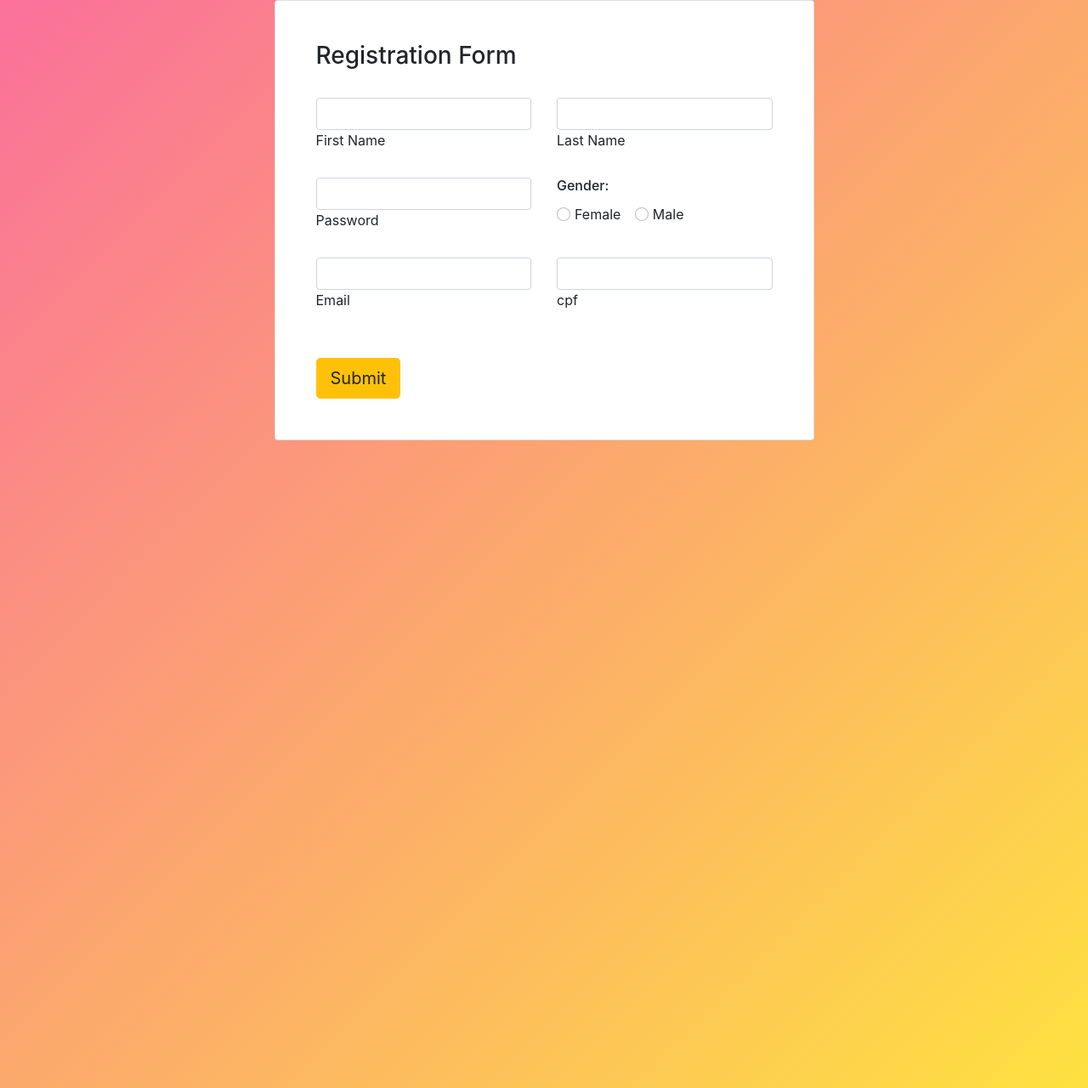
After one commit to jedeias/rework_register_mvc, a PHP site: page /app/view/register.php in a window 1280 px wide. The commit adds this page. Shown: the whole page at 85% size. Run offline with PHP 8.4, Linux system fonts and the light colour scheme; some libraries are stand-ins or nearby versions.

Commit message:
rework on login screen and create a insert
Co-authored-by: Persist <K4u4Guimaraes@users.noreply.github.com>

```diff
--- a/app/autoload.php
+++ b/app/autoload.php
@@ -21,7 +21,9 @@ function autoload($class_Name){
             include_once($file);
 
         }else{
-            include_once("../controller/valiedLogin.php");
+
+            //include_once("../controller/valiedLogin.php");
+
         }
     }
 
--- a/app/controller/crudController.php
+++ b/app/controller/crudController.php
@@ -2,11 +2,11 @@
 
     interface CrudController{
 
-        public function insert();
+        public function insert(object $preson);
 
-        public function update();
+        public function update(object $preson);
 
-        public function delete();
+        public function delete(object $preson);
 
     }
 
--- a/app/controller/insert.php
+++ b/app/controller/insert.php
@@ -22,6 +22,8 @@ $person->userPassword($password);
 $person->userEmail($email);
 $person->userCPF($cpf);
 
+$register = new Crud();
 
+$register->insert($person);
 
 ?>
--- a/app/model/select.php
+++ b/app/model/select.php
@@ -1,4 +1,6 @@
 <?php
+
+require_once ("../controller/selectController.php");
 
     class Select extends Connect implements SelectController{
         private function querytForLogin($email, $password){
--- a/app/view/listUser.php
+++ b/app/view/listUser.php
@@ -18,6 +18,7 @@
             <td>CPF</td>
             <td>E-MAIL</td>
             <td>PASSWORD</td>
+            <td>UPTDATE</td>
         </tr>
 
         <?php
@@ -48,6 +49,8 @@
 
                 echo("<td>". $user["cli_senha"] ."</td>");
 
+                echo("<td>UPTDATE</td>");
+
                 echo"</tr>";
             }
 
--- /dev/null
+++ b/app/view/register.php
@@ -0,0 +1,158 @@
+<!DOCTYPE html>
+<html lang="pt-br">
+<head>
+    <meta charset="UTF-8">
+    <meta http-equiv="X-UA-Compatible" content="IE=edge">
+    <meta name="viewport" content="width=device-width, initial-scale=1.0">
+    <link href="https://cdn.jsdelivr.net/npm/bootstrap@5.0.2/dist/css/bootstrap.min.css" rel="stylesheet" integrity="sha384-EVSTQN3/azprG1Anm3QDgpJLIm9Nao0Yz1ztcQTwFspd3yD65VohhpuuCOmLASjC" crossorigin="anonymous">
+    <link rel="stylesheet" href="https://cdn.jsdelivr.net/npm/bootstrap@4.0.0/dist/css/bootstrap.min.css" integrity="sha384-Gn5384xqQ1aoWXA+058RXPxPg6fy4IWvTNh0E263XmFcJlSAwiGgFAW/dAiS6JXm" crossorigin="anonymous">
+    <script src="https://code.jquery.com/jquery-3.2.1.slim.min.js" integrity="sha384-KJ3o2DKtIkvYIK3UENzmM7KCkRr/rE9/Qpg6aAZGJwFDMVNA/GpGFF93hXpG5KkN" crossorigin="anonymous"></script>
+   <title>Register user</title>
+
+   <style>
+
+    .intro {
+      height: 100%;
+    }
+
+    .gradient-custom {
+
+
+
+      /* fallback for old browsers */
+        background: #fa709a;
+
+        /* Chrome 10-25, Safari 5.1-6 */
+        background: -webkit-linear-gradient(to bottom right, rgba(250, 112, 154, 1), rgba(254, 225, 64, 1));
+
+        /* W3C, IE 10+/ Edge, Firefox 16+, Chrome 26+, Opera 12+, Safari 7+ */
+        background: linear-gradient(to bottom right, rgba(250, 112, 154, 1), rgba(254, 225, 64, 1))
+
+
+    }
+
+    .container{
+            width: 100vw; /* largura da div */
+            height: 100vw; /* altura da div */
+            margin: 0 auto; /* centraliza a div horizontalmente */
+        }
+
+    </style>
+
+</head>
+<body>
+
+<section class="intro">
+    <div class="mask d-flex align-items-center h-100 gradient-custom">
+      <div class="container">
+        <div class="row justify-content-center">
+          <div class="col-12 col-lg-9 col-xl-7">
+            <div class="card">
+              <div class="card-body p-4 p-md-5">
+                <h3 class="mb-4 pb-2">Registration Form</h3>
+
+                <form action="../controller/insert.php" method="post" enctype="multipart/form-data">
+
+                  <div class="row">
+                    <div class="col-md-6 mb-4">
+
+                      <div class="form-outline">
+                        <input type="text" id="firstName" name="name" class="form-control" />
+                        <label class="form-label" for="firstName">First Name</label>
+                      </div>
+
+                    </div>
+                    <div class="col-md-6 mb-4">
+
+                      <div class="form-outline">
+                        <input type="text" id="lastName" name="surName" class="form-control" />
+                        <label class="form-label" for="lastName">Last Name</label>
+                      </div>
+
+                    </div>
+                  </div>
+
+                  <div class="row">
+                    <div class="col-md-6 mb-4">
+
+                      <div class="form-outline datepicker">
+                        <input
+                          type="password"
+                          class="form-control"
+                          id="birthdayDate"
+                          name="password"
+                        />
+                        <label for="birthdayDate" class="form-label">Password</label>
+                      </div>
+
+                    </div>
+                    <div class="col-md-6 mb-4">
+
+                      <h6 class="mb-2 pb-1">Gender: </h6>
+
+                      <div class="form-check form-check-inline">
+                        <input
+                          class="form-check-input"
+                          type="radio"
+                          name="sex"
+                          id="femaleGender"
+                          value="F"
+                        />
+                        <label class="form-check-label" for="femaleGender">Female</label>
+                      </div>
+
+                      <div class="form-check form-check-inline">
+                        <input
+                          class="form-check-input"
+                          type="radio"
+                          name="sex"
+                          id="maleGender"
+                          value="M"
+                        />
+                        <label class="form-check-label" for="maleGender">Male</label>
+                      </div>
+
+
+                    </div>
+                  </div>
+
+                  <div class="row">
+                    <div class="col-md-6 mb-4">
+
+                      <div class="form-outline">
+                        <input type="email" id="emailAddress" class="form-control" name="email" />
+                        <label class="form-label" for="emailAddress">Email</label>
+                      </div>
+
+                    </div>
+                    <div class="col-md-6 mb-4">
+
+                      <div class="form-outline">
+                        <input type="tel" id="cpf" name="cpf" class="form-control" />
+                        <label class="form-label" for="cpf">cpf</label>
+                      </div>
+
+                    </div>
+                  </div>
+
+                  <div class="row">
+                    <div class="col-12">
+
+                      <div class="mt-4">
+                        <input class="btn btn-warning btn-lg" type="submit" value="Submit" />
+                      </div>
+
+                    </div>
+                  </div>
+
+                </form>
+              </div>
+            </div>
+          </div>
+        </div>
+      </div>
+    </div>
+  </section>
+
+</body>
+</html>
```
Also changed, not shown: app/controller/person.php (renamed from app/controller/people.php, +13 -1 lines), app/model/crud.php (+56 -6 lines), app/model/people.php (+32 -6 lines), index.html (+103 -4 lines), app/view/lotus.webp (added).
